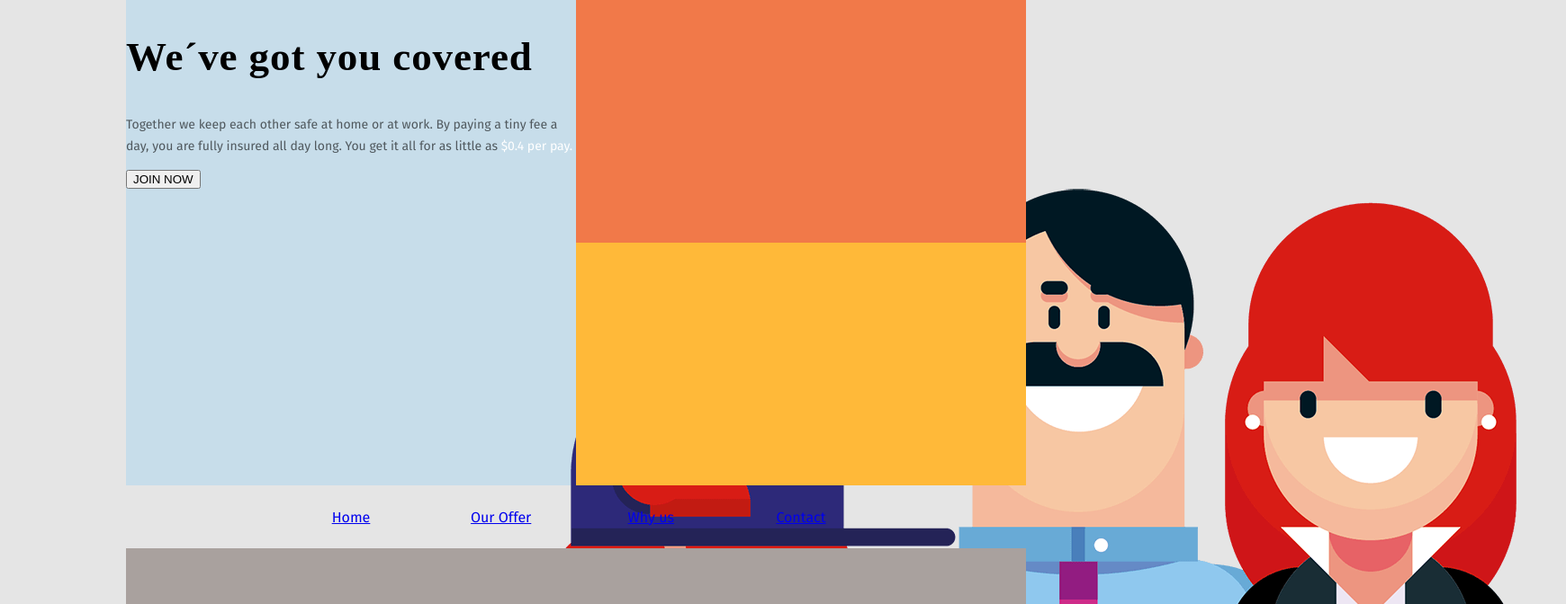
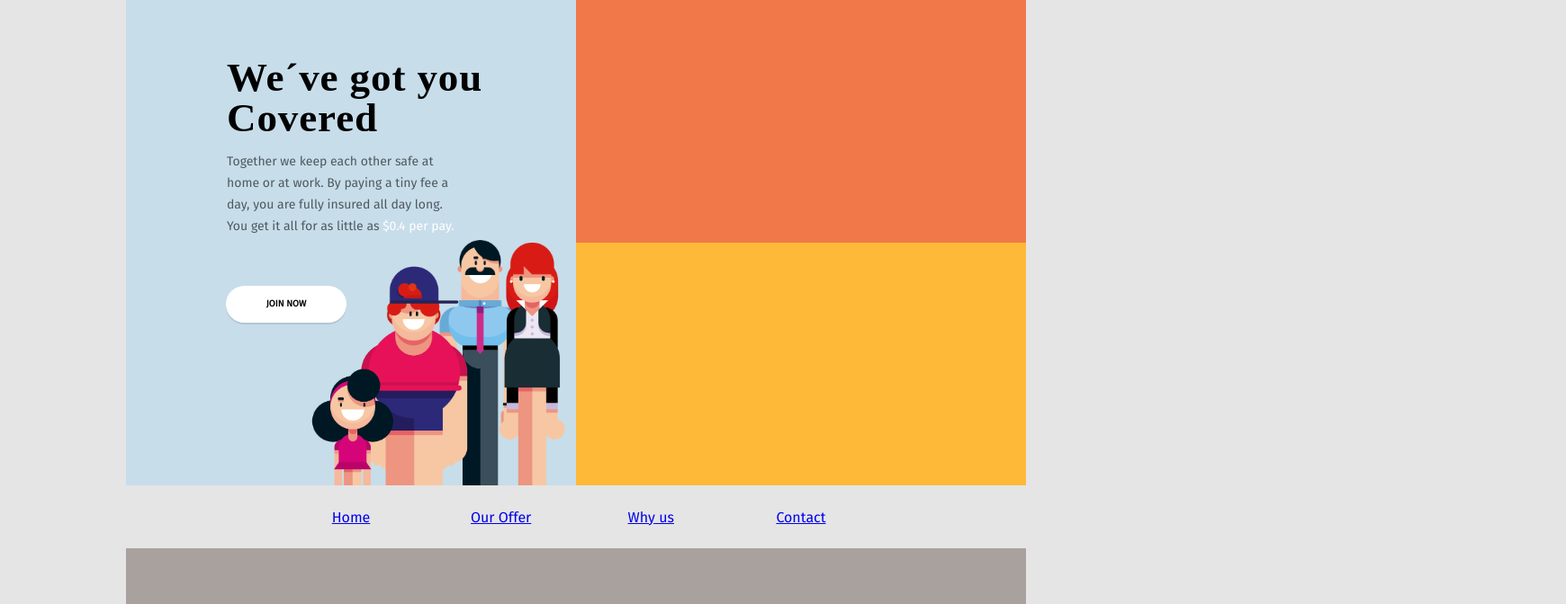
Before and after one commit to Hampus83/insurance-exam, a plain HTML site: page index.html in a window 1280 px wide. Shown: the top 672 px of the page at 90% size, 1740 px wide, since content can reach past the window. Drawn offline with Linux system fonts and the light colour scheme; a web font is replaced by a local one.

Commit message:
.covered done

```diff
--- a/css/style.css
+++ b/css/style.css
@@ -30,13 +30,20 @@ h1, h2 {
     background-color: #C7DDEA;
     grid-column: 1 /  span 3;
     grid-row: 1 / span 2;
-
+    display: flex;
+    flex-direction: column;
+    align-items: center;
+    position: relative;
 }
 
 .content .covered h1 {
     color: #000000;
     font-size: 45px;
+    font-weight: 900;
+    line-height: 45px;
     letter-spacing: 0.02em;
+    margin: 0;
+    padding: 4rem 5rem 0 7rem;
 }
 
 .content .covered p {
@@ -44,10 +51,31 @@ h1, h2 {
     font-size: 14px;
     font-weight: 500;
     line-height: 24px;
+    padding: 0 8rem 0 7rem;
 }
 
 .content .covered span {
     color: #ffffff;
+}
+
+.content .covered button {
+    border: none;
+    background-color: #ffffff;
+    box-shadow: 0 2px 0 0 rgba(0, 0, 0, 0.1);
+    font-family: 'fira sans';
+    font-size: 10px;
+    font-weight: 700;
+    border-radius: 50px;
+    padding: 0.9rem 2.8rem;
+    margin-left: -9rem;
+    margin-top: 2.5rem
+}
+
+.content .covered img {
+    width: 285px;
+    bottom: 0;
+    right: 10px;
+    position: absolute;
 }
 
 .content .learn-more {
--- a/index.html
+++ b/index.html
@@ -11,7 +11,7 @@
     <div class="content">
 
         <section class="covered">
-            <h1>We´ve got you covered</h1>
+            <h1>We´ve got you Covered</h1>
             <p>Together we keep each other safe at home or at work. By paying a tiny fee a day, you are fully insured  all day long. You get it all for as little as <span>$0.4 per pay.</span></p>
             <button>JOIN NOW</button>
             <img src="/assets/family.png" alt="drawn picture of babysister, big brother, father and mother">
```
